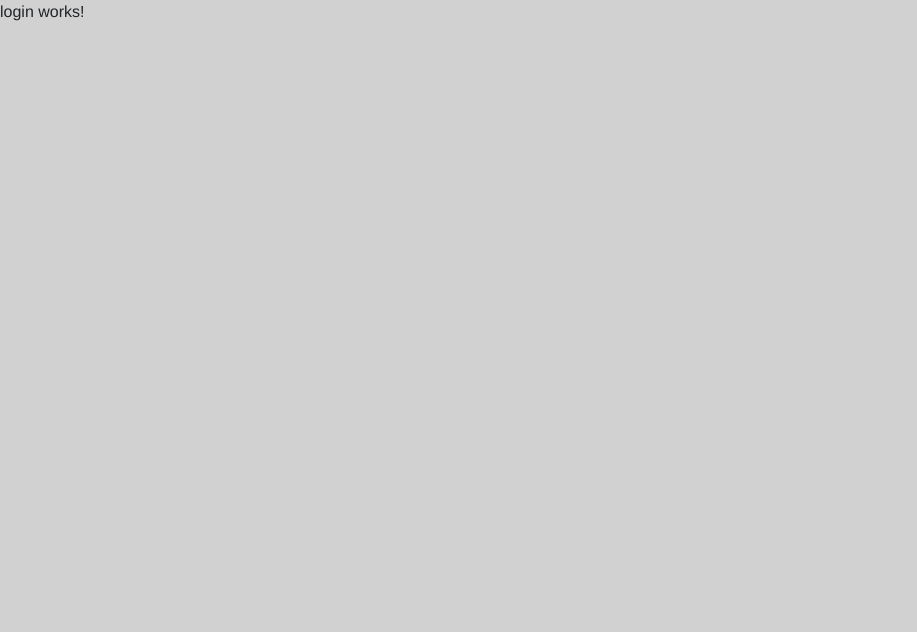
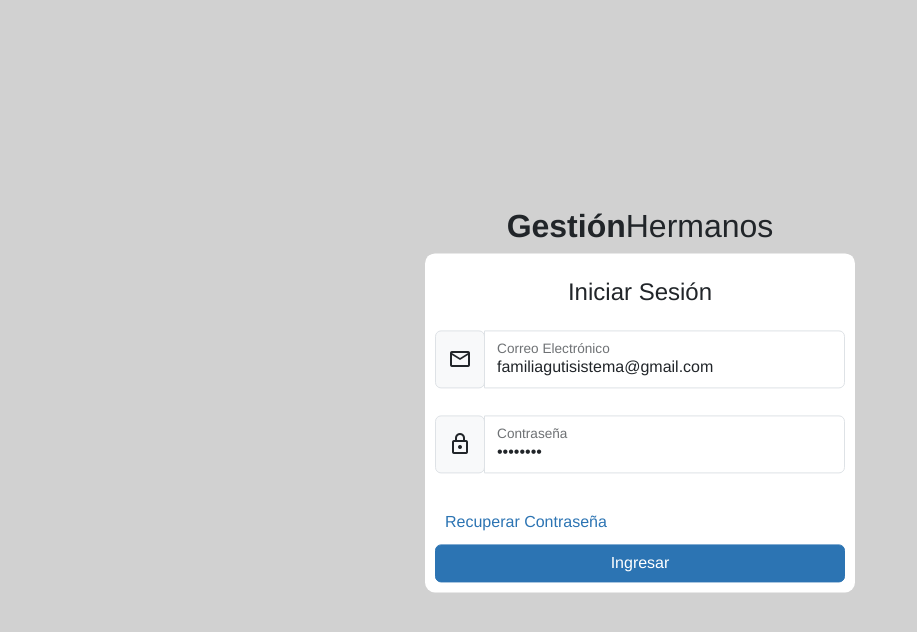
Before and after one commit to Gutierrez-Ignacio/frontend-fg, an Angular app in the folder gestion_familia/: page /login in a window 1280 px wide. Shown: the top 632 px of the page, without its empty margins (0-917 px from the left). Built offline with nearby package versions, Linux system fonts and the light colour scheme.

Commit message:
Add proxy configuration for API requests and update Angular configuration

```diff
--- a/gestion_familia/angular.json
+++ b/gestion_familia/angular.json
@@ -57,6 +57,9 @@
         },
         "serve": {
           "builder": "@angular-devkit/build-angular:dev-server",
+          "options": {
+            "proxyConfig": "proxy.conf.json"
+          },
           "configurations": {
             "production": {
               "buildTarget": "gestion_familia:build:production"
--- a/gestion_familia/src/app/app.config.ts
+++ b/gestion_familia/src/app/app.config.ts
@@ -2,7 +2,12 @@ import { ApplicationConfig, provideZoneChangeDetection } from '@angular/core';
 import { provideRouter } from '@angular/router';
 
 import { routes } from './app.routes';
+import { provideHttpClient, withFetch } from '@angular/common/http';
 
 export const appConfig: ApplicationConfig = {
-  providers: [provideZoneChangeDetection({ eventCoalescing: true }), provideRouter(routes)]
+  providers: [provideZoneChangeDetection(
+    { eventCoalescing: true }),
+    provideRouter(routes),
+    provideHttpClient(withFetch())
+  ]
 };
--- a/gestion_familia/src/app/app.routes.ts
+++ b/gestion_familia/src/app/app.routes.ts
@@ -1,8 +1,10 @@
 import { Routes } from '@angular/router';
 import { LoginComponent } from './pages/login/login.component';
-import { OperationsComponent } from './pages/operations/operations.component';
 
 export const routes: Routes = [
     { path: 'login', component: LoginComponent },
-    { path: 'vOperaciones', component: OperationsComponent}
+
+
+
+    { path: '', redirectTo: 'login', pathMatch: 'full' }
 ];
--- a/gestion_familia/src/app/pages/login/login.component.css
+++ b/gestion_familia/src/app/pages/login/login.component.css
@@ -0,0 +1,58 @@
+h2 {
+    text-align: center;
+    padding: 0px 0px 0px 0px;
+  }
+
+  h4 {
+    text-align: center;
+    padding: 25px 0px 15px 0px;
+  }
+
+  .invalid-feedback {
+    margin: -5px 0px 0px 0px
+  }
+
+  .input-group {
+    margin-left: 10px;
+  }
+
+  .form-floating {
+    margin-right: 20px;
+  }
+
+  .btn-custom {
+    padding: 10px 20px;
+    color: #2C74B3;
+    text-decoration: none;
+    font-size: 16px;
+    cursor: pointer;
+    background: none;
+    border: none;
+  }
+
+  .btn-custom:hover {
+    color: #205295;
+  }
+
+  .btn-custom:active {
+    color: #0A2647;
+  }
+
+  .btn-primary {
+    margin: 0px 10px 10px 10px;
+    background-color: #2C74B3;
+    border-color: #2C74B3;
+    color: #ffffff;
+  }
+
+  .btn-primary:hover {
+    background-color: #205295;
+    border-color: #205295;
+    color: #ffffff;
+  }
+
+  .btn-primary:active {
+    background-color: #0A2647;
+    border-color: #0A2647;
+    color: #ffffff;
+  }
--- a/gestion_familia/src/app/pages/login/login.component.html
+++ b/gestion_familia/src/app/pages/login/login.component.html
@@ -1 +1,47 @@
-<p>login works!</p>
+<div class="box_login">
+    <h2><b>Gestión</b>Hermanos</h2>
+    <div class="form_login">
+        <form [formGroup]="loginForm()">
+            <h4>Iniciar Sesión</h4>
+
+            <div class="input-group has-validation div_login">
+                <span class="input-group-text span_login">
+                    <span class="material-symbols-outlined">mail</span>
+                </span>
+                <div class="form-floating"
+                    [class.is-invalid]="loginForm().get('email')?.invalid && loginForm().get('email')?.touched">
+                    <input type="email" class="form-control"
+                        [class.is-invalid]="loginForm().get('email')?.invalid && loginForm().get('email')?.touched"
+                        placeholder="Correo Electrónico" formControlName="email">
+                    <label for="email">Correo Electrónico</label>
+                </div>
+                <div *ngIf="loginForm().get('email')?.invalid && loginForm().get('email')?.touched"
+                    class="invalid-feedback">
+                    Ingresar correo válido.
+                </div>
+            </div>
+
+            <div class="input-group has-validation div_login">
+                <span class="input-group-text span_login">
+                    <span class="material-symbols-outlined">lock</span>
+                </span>
+                <div class="form-floating"
+                    [class.is-invalid]="loginForm().get('password')?.invalid && loginForm().get('password')?.touched">
+                    <input type="password" class="form-control"
+                        [class.is-invalid]="loginForm().get('password')?.invalid && loginForm().get('password')?.touched"
+                        placeholder="Contraseña" formControlName="password">
+                    <label for="password">Contraseña</label>
+                </div>
+                <div *ngIf="loginForm().get('password')?.invalid && loginForm().get('password')?.touched"
+                    class="invalid-feedback">
+                    Ingresar contraseña válida.
+                </div>
+            </div>
+
+          <button type="button" class="btn-custom" (click)="resetpassword()">Recuperar Contraseña</button>
+            <div class="d-grid gap-2">
+                <button class="btn btn-primary" (click)="submit()">Ingresar</button>
+            </div>
+        </form>
+    </div>
+</div>
--- a/gestion_familia/src/app/pages/login/login.component.ts
+++ b/gestion_familia/src/app/pages/login/login.component.ts
@@ -1,12 +1,69 @@
-import { Component } from '@angular/core';
+import { JsonPipe, NgIf } from '@angular/common';
+import { Component, signal } from '@angular/core';
+import { AuthService } from '../../services/auth.service';
+import { FormControl, FormGroup, ReactiveFormsModule, Validators } from '@angular/forms';
+import { RouterOutlet, Router } from '@angular/router';
+import { jwtDecode } from 'jwt-decode';
 
 @Component({
   selector: 'app-login',
   standalone: true,
-  imports: [],
+  imports: [
+    NgIf,
+    RouterOutlet,
+    ReactiveFormsModule
+  ],
   templateUrl: './login.component.html',
   styleUrl: './login.component.css'
 })
 export class LoginComponent {
+  loginForm = signal<FormGroup>(
+    new FormGroup(
+      {
+        email: new FormControl('familiagutisistema@gmail.com', [Validators.required, Validators.email]),
+        password: new FormControl('IBexkXSV', Validators.required)
+      }
+    )
+  );
 
+  constructor(
+    private authService: AuthService,
+    private router: Router
+  ) {}
+
+  login(dataLogin:any = {}) {
+    console.log('Comprobando Credenciales')
+    this.authService.login(dataLogin).subscribe({
+      next: (rta: any) => {
+        localStorage.setItem('token', rta.access_token);
+
+        const decodedToken: any = jwtDecode(rta.access_token);
+        localStorage.setItem('id', decodedToken.sub.id);
+        localStorage.setItem('nombre', decodedToken.sub.nombre);
+        localStorage.setItem('apellido', decodedToken.sub.apellido);
+
+        this.router.navigateByUrl('vOperacion');
+        console.log(decodedToken)
+      }, error: (err) => {
+        localStorage.removeItem('token');
+        localStorage.removeItem('id');
+        localStorage.removeItem('nombre');
+        localStorage.removeItem('apellido');
+      }, complete: () => {
+        console.log('Finzalizo')
+      }
+    })
+  }
+
+  submit() {
+    if (this.loginForm().valid) {
+      this.login(this.loginForm().value);
+    } else {
+      alert('Formulario inválido');
+    }
+  }
+
+  resetpassword() {
+    this.router.navigateByUrl('vResetpassword');
+  }
 }
--- /dev/null
+++ b/gestion_familia/src/app/services/auth.service.ts
@@ -0,0 +1,42 @@
+import { Injectable } from '@angular/core';
+import { HttpClient, HttpHeaders } from '@angular/common/http';
+import { Router } from '@angular/router';
+import { Observable, take } from 'rxjs';
+
+@Injectable({
+  providedIn: 'root'
+})
+
+export class AuthService {
+  url = '/api'
+  constructor(
+    private httpClient: HttpClient,
+    private router: Router
+  ) { }
+
+  login(dataLogin: any): Observable<any> {
+    return this.httpClient.post(this.url + '/auth/login', dataLogin).pipe(take(1));
+  }
+
+  logout() {
+    localStorage.removeItem('token');
+    localStorage.removeItem('id');
+    localStorage.removeItem('nombre');
+    localStorage.removeItem('apellido');
+    this.router.navigateByUrl('login');
+  }
+
+  resetPassword(userMail: any) {
+    return this.httpClient.post(this.url + '/auth/reset-password', userMail);
+  }
+
+  changePassword(newPassword_token: any, passwordData: any, id: number) {
+
+    const headers = new HttpHeaders({
+      'Content-Type': 'application/json',
+      'Authorization': `Bearer ${newPassword_token}`
+    });
+    return this.httpClient.put(this.url + '/auth/change-password/' + id, passwordData, { headers: headers });
+  }
+
+}
```
Also changed, not shown: gestion_familia/proxy.conf.json (added, +11 -0 lines), 1 other file (tests, documents, lock files or other folders).
